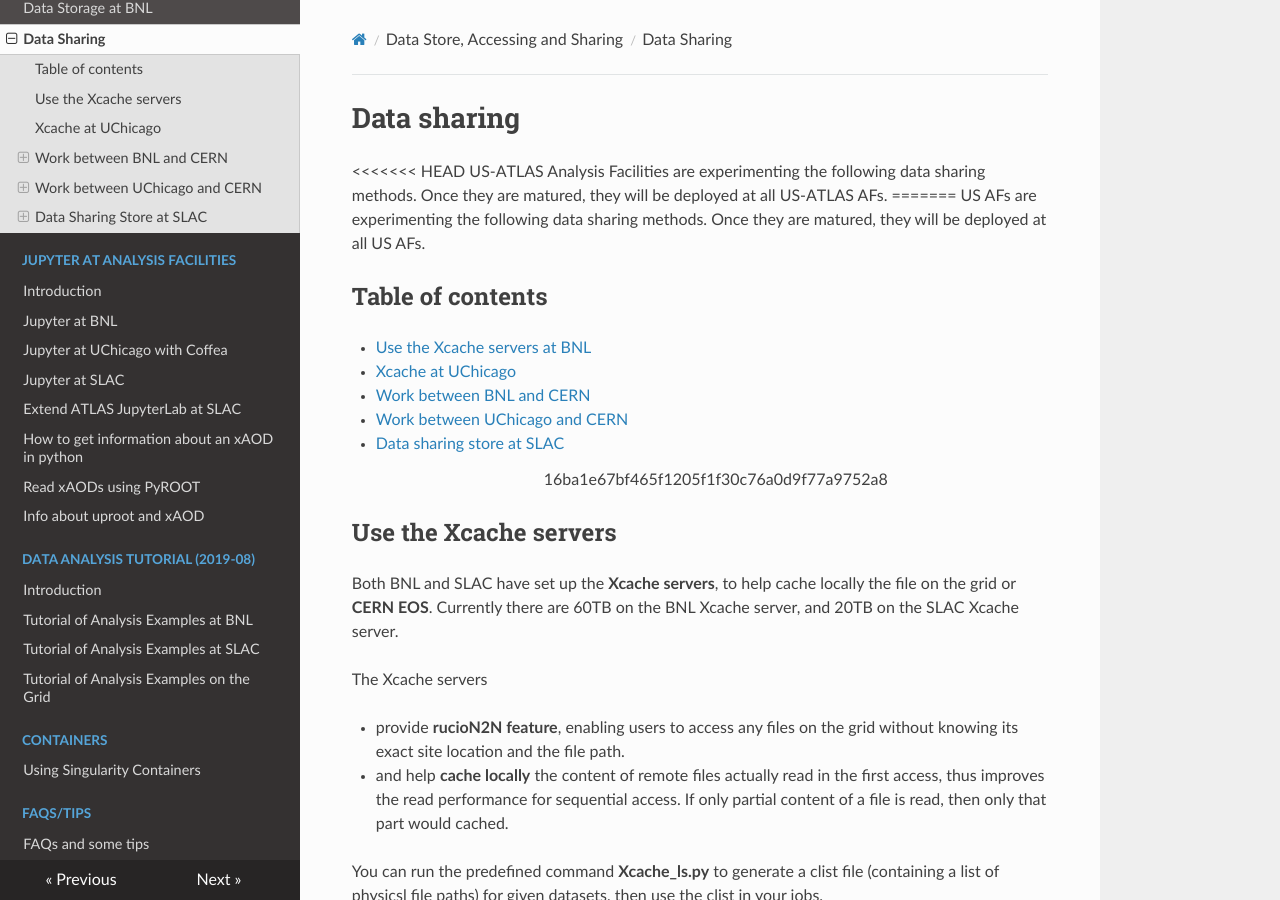
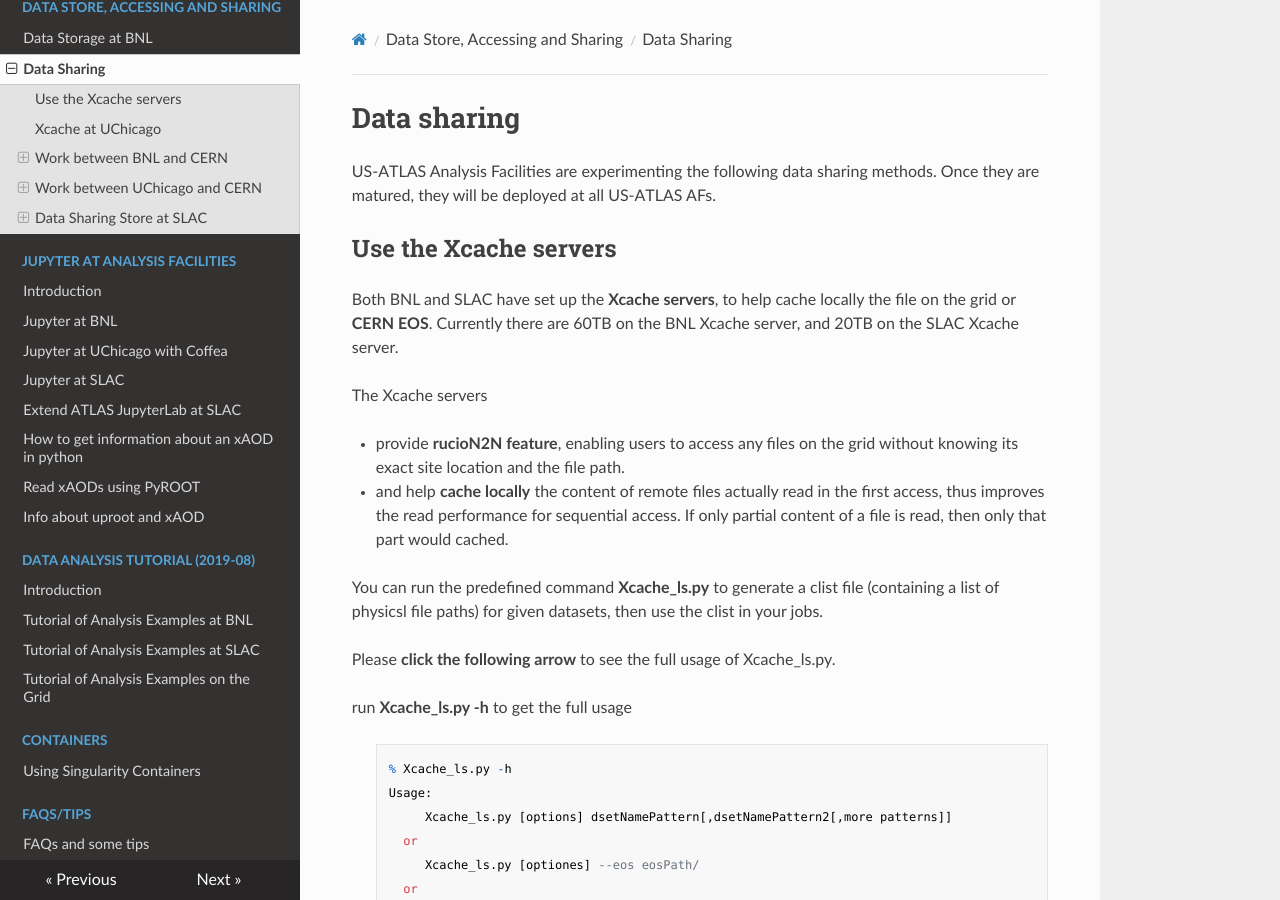
Before and after one commit to usatlas/AFdocs, an MkDocs documentation site: the page built from tier3docs/doma/DataSharing/README.md, in a window 1280 px wide and 900 px high. Built offline with MkDocs 1.6.1, drawn with Linux system fonts in a browser that asks for light colours; nearby versions of some CDN libraries.

Commit message:
double file

```diff
--- a/tier3docs/doma/DataSharing/README.md
+++ b/tier3docs/doma/DataSharing/README.md
@@ -1,19 +1,7 @@
 # Data sharing
 
-<<<<<<< HEAD
 US-ATLAS Analysis Facilities are experimenting the following data sharing methods. Once they are
 matured, they will be deployed at all US-ATLAS AFs.
-=======
-US AFs are experimenting the following data sharing methods. Once they are
-matured, they will be deployed at all US AFs.
-
-## Table of contents
-+ [Use the Xcache servers at BNL](#Use_the_Xcache_servers)
-+ [Xcache at UChicago](#xcache_uchicago)
-+ [Work between BNL and CERN](#work-between-bnl-and-cern)
-+ [Work between UChicago and CERN](#work-between-uchicago-and-cern)
-+ [Data sharing store at SLAC](#data-sharing-store-at-slac)
->>>>>>> 16ba1e67bf465f1205f1f30c76a0d9f77a9752a8
 
 {%
     include-markdown "./Using-Xcache-at-BNL.md"
```
